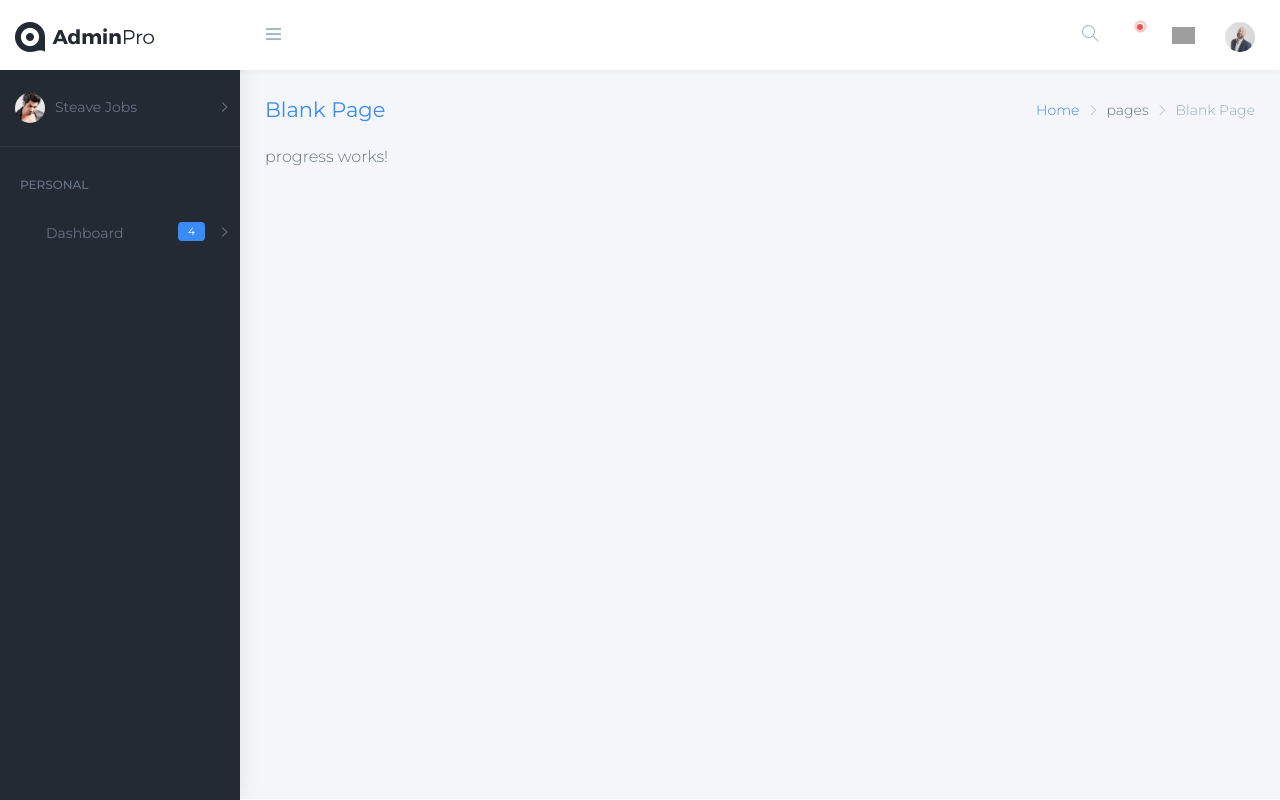
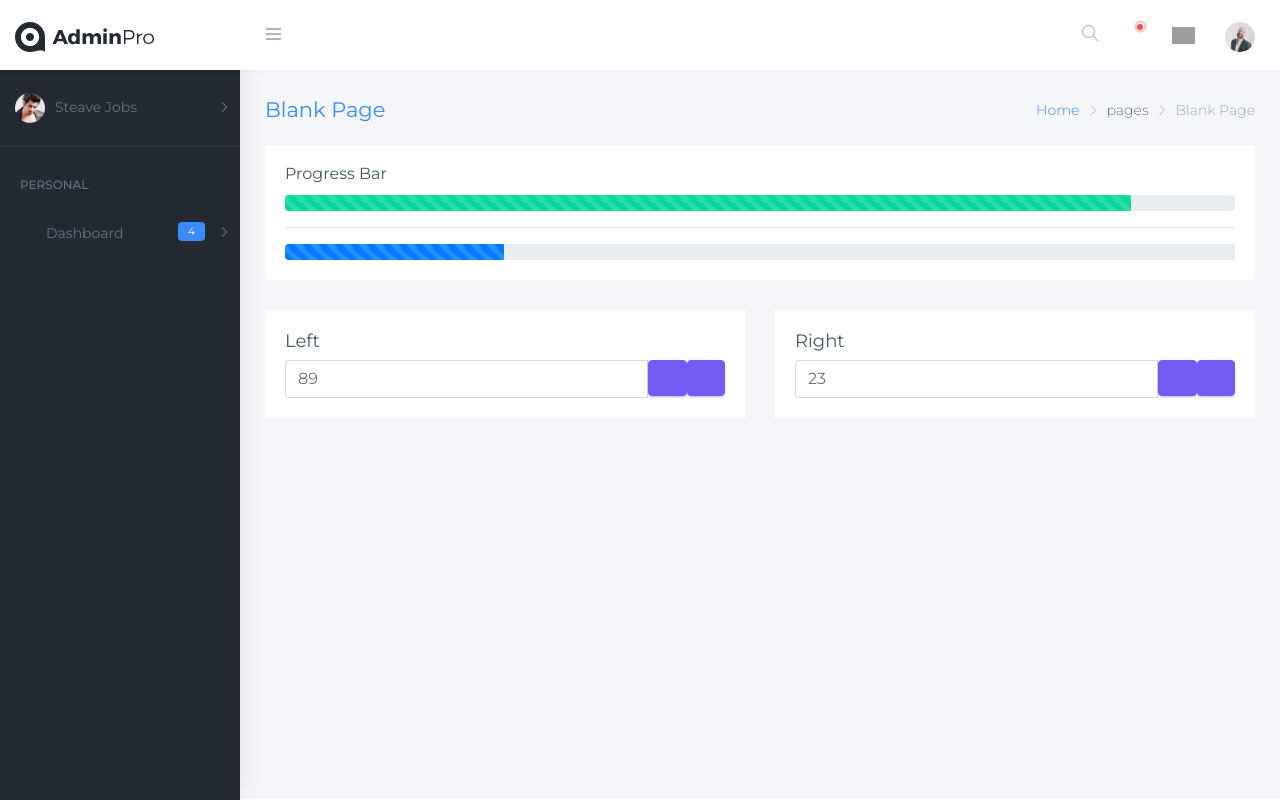
Before and after one commit to cursos-udemy/angular-adminpro, an Angular app: page /#/progress in a window 1280 px wide. Built offline with nearby package versions, Linux system fonts and the light colour scheme; grey boxes are pictures that could not be loaded; a web font is replaced by a local one.

Commit message:
config progress bar

```diff
--- a/package.json
+++ b/package.json
@@ -19,6 +19,8 @@
     "@angular/platform-browser": "~9.1.4",
     "@angular/platform-browser-dynamic": "~9.1.4",
     "@angular/router": "~9.1.4",
+    "chart.js": "^2.9.3",
+    "ng2-charts": "^2.3.2",
     "rxjs": "~6.5.4",
     "tslib": "^1.10.0",
     "zone.js": "~0.10.2"
--- a/src/app/app.module.ts
+++ b/src/app/app.module.ts
@@ -6,6 +6,7 @@ import {AppComponent} from './app.component';
 import {LoginComponent} from './login/login.component';
 import {RegisterComponent} from "./login/register.component";
 import {LayoutModule} from "./pages/layout.module";
+import {FormsModule} from "@angular/forms";
 
 @NgModule({
   declarations: [
@@ -16,7 +17,8 @@ import {LayoutModule} from "./pages/layout.module";
   imports: [
     BrowserModule,
     AppRoutingModule,
-    LayoutModule,
+    FormsModule,
+    LayoutModule
   ],
   providers: [],
   bootstrap: [AppComponent]
--- /dev/null
+++ b/src/app/components/incrementer/incrementer.component.html
@@ -0,0 +1,11 @@
+<h4>{{title}}</h4>
+<div class="input-group">
+  <input #incrementerInput type="number" name="value" [(ngModel)]="value" (ngModelChange)="handleChangeValue($event)"
+         class="form-control" aria-label="Recipient's username with two button addons" aria-describedby="button-addon4"
+         [min]="0" [max]="100">
+  <div class="input-group-append" id="button-addon4">
+    <button class="btn btn-primary" type="button" (click)="increase()" [disabled]="!enabledIncrease()">
+      <i class="mdi mdi-plus"></i></button>
+    <button class="btn btn-primary" type="button" (click)="decrease()" [disabled]="!enabledDecrease()">
+      <i class="mdi mdi-minus"></i></button>
+  </div>
--- /dev/null
+++ b/src/app/components/incrementer/incrementer.component.ts
@@ -0,0 +1,73 @@
+import {Component, ElementRef, EventEmitter, Input, OnInit, Output, ViewChild} from '@angular/core';
+
+const MAX = 100;
+const MIN = 0;
+const STEP_DEFAULT = 5;
+
+@Component({
+  selector: 'app-incrementer',
+  templateUrl: './incrementer.component.html',
+  styles: []
+})
+export class IncrementerComponent implements OnInit {
+  @ViewChild('incrementerInput')
+  public incrementerInput: ElementRef;
+
+  @Input()
+  public title: string = '';
+
+  @Input()
+  public value: number = 0;
+
+  @Input()
+  public step: number = STEP_DEFAULT;
+
+  @Output()
+  public onChangeValue: EventEmitter<number>
+
+  constructor() {
+    this.onChangeValue = new EventEmitter<number>();
+  }
+
+  ngOnInit(): void {
+    this.step = this.step < MIN ? MIN : (this.step > MAX ? MAX : this.step);
+  }
+
+  public increase(): void {
+    this.value += STEP_DEFAULT;
+    this.normalizeValue();
+    this.onChangeValue.emit(this.value);
+  }
+
+  public enabledIncrease(): boolean {
+    return this.value < MAX;
+  }
+
+  public decrease(): void {
+    this.value -= STEP_DEFAULT;
+    this.normalizeValue();
+    this.onChangeValue.emit(this.value);
+  }
+
+  public enabledDecrease(): boolean {
+    return this.value > 0;
+  }
+
+  public handleChangeValue(newValue: number): void {
+    this.value = newValue;
+    this.normalizeValue();
+    console.log(this.value);
+    this.onChangeValue.emit(this.value);
+    this.incrementerInput.nativeElement.value = this.value;
+    this.incrementerInput.nativeElement.focus();
+  }
+
+  private normalizeValue(): void {
+    if (this.value < MIN) {
+      this.value = MIN;
+    }
+    if (this.value > MAX) {
+      this.value = MAX;
+    }
+  }
+}
--- a/src/app/pages/progress/progress.component.html
+++ b/src/app/pages/progress/progress.component.html
@@ -1 +1,37 @@
-<p>progress works!</p>
+<div class="row">
+  <div class="col-12">
+    <div class="card">
+      <div class="card-body">
+        <h5 class="card-title">Progress Bar</h5>
+        <div class="progress">
+          <div class="progress-bar progress-bar-striped progress-bar-animated bg-success" role="progressbar"
+               [attr.aria-valuenow]="percentage"
+               aria-valuemin="0" aria-valuemax="100" [style.width]="percentage+'%'"></div>
+        </div>
+        <hr>
+        <div class="progress">
+          <div class="progress-bar progress-bar-striped progress-bar-animated" role="progressbar"
+               [attr.aria-valuenow]="percentage2"
+               aria-valuemin="0" aria-valuemax="100" [style.width]="percentage2+'%'"></div>
+        </div>
+      </div>
+    </div>
+  </div>
+</div>
+
+<div class="row">
+  <div class="col-6">
+    <div class="card">
+      <div class="card-body">
+        <app-incrementer title="Left" [value]="percentage" (onChangeValue)="handleChangeValue($event)"></app-incrementer>
+      </div>
+    </div>
+  </div>
+  <div class="col-6">
+    <div class="card">
+      <div class="card-body">
+        <app-incrementer title="Right" [value]="percentage2" (onChangeValue)="percentage2=$event"></app-incrementer>
+      </div>
+    </div>
+  </div>
+</div>
--- a/src/app/pages/progress/progress.component.ts
+++ b/src/app/pages/progress/progress.component.ts
@@ -1,4 +1,7 @@
 import { Component, OnInit } from '@angular/core';
+const MAX = 100;
+const MIN = 0;
+const STEP = 5;
 
 @Component({
   selector: 'app-progress',
@@ -8,9 +11,18 @@ import { Component, OnInit } from '@angular/core';
 })
 export class ProgressComponent implements OnInit {
 
+  public percentage: number = 89;
+  public percentage2: number = 23;
+
   constructor() { }
 
   ngOnInit(): void {
   }
 
+  public handleChangeValue(event: number): void {
+    this.percentage = event;
+  }
+
+
+
 }
```
Also changed, not shown: src/app/pages/layout.module.ts (+6 -2 lines), 1 other file (tests, documents, lock files or other folders).
